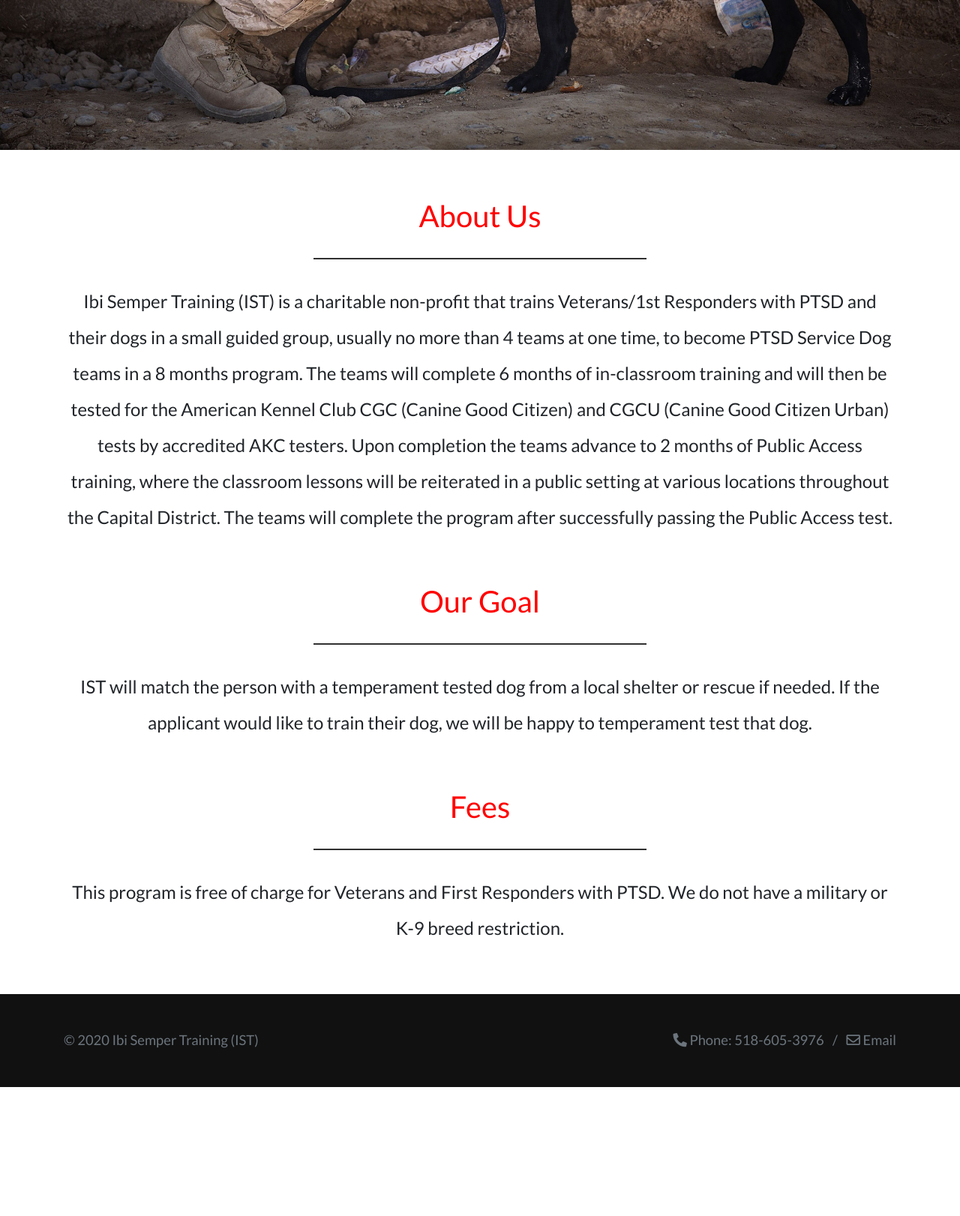
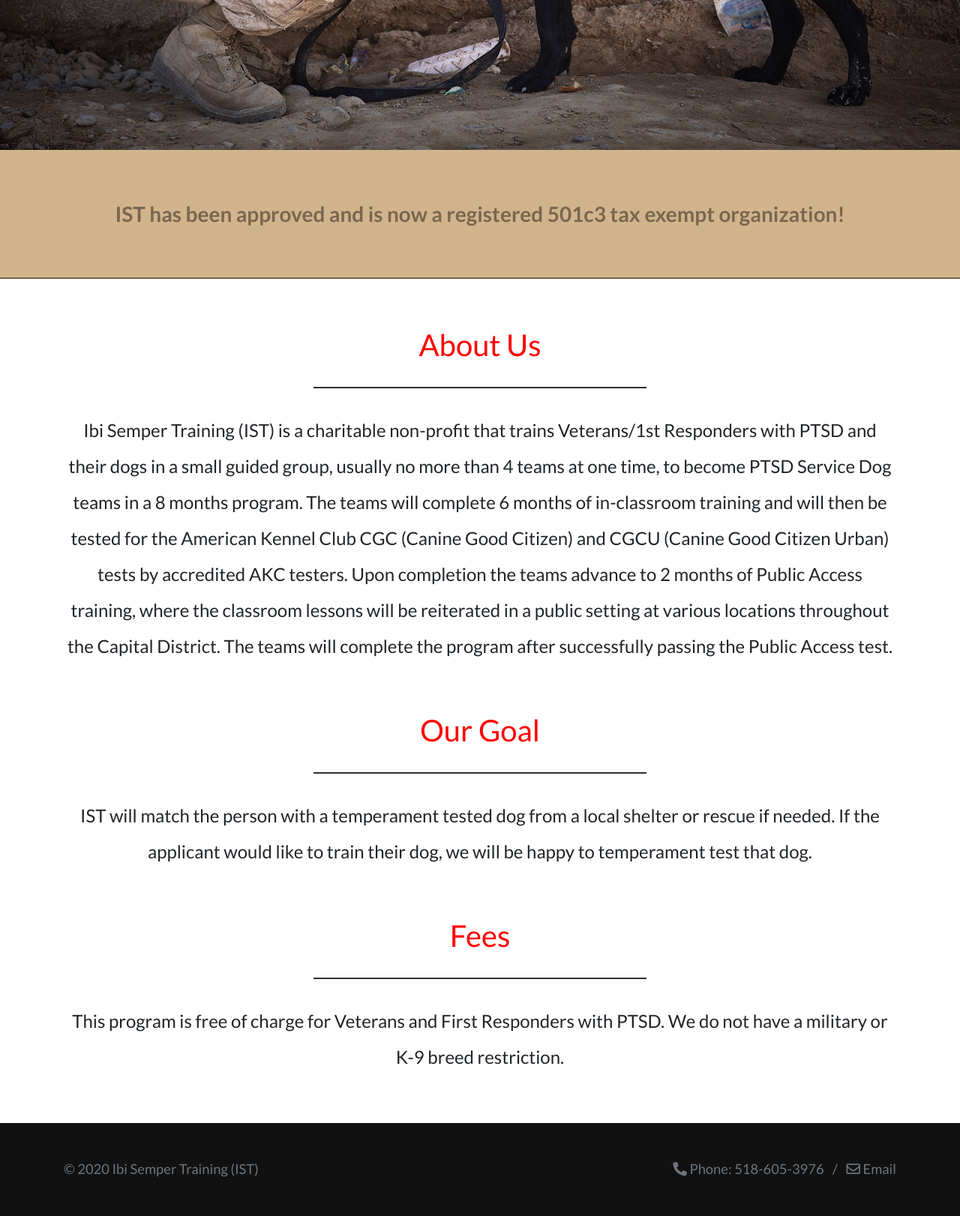
Before and after one commit to chrisdav6/ibiSemperTraining, a PHP site: page / in a window 1280 px wide. Shown: the part 600-2222 px from the top of the page at 75% size. Before the commit the page ends 2050 px from the top, so only its background shows below. Run offline with PHP 8.4, Linux system fonts and the light colour scheme; some libraries are stand-ins or nearby versions.

Commit message:
Added tax exempt notice to homepage

```diff
--- a/index.php
+++ b/index.php
@@ -38,6 +38,13 @@
       </div>
 
     </div>
+  </section>
+
+  <section id="tax">
+    <div class="container">
+      <p>IST has been approved and is now a registered 501c3 tax exempt organization!</p>
+    </div>
+
   </section>
 
   <div class="home-sections">
--- a/public/scss/partials/_all.scss
+++ b/public/scss/partials/_all.scss
@@ -1,26 +1,27 @@
-@import "base";
-@import "header";
-@import "footer";
+@import 'base';
+@import 'header';
+@import 'footer';
 
 //Index Page
-@import "index/hero";
-@import "index/content";
-@import "index/home-sections";
+@import 'index/hero';
+@import 'index/content';
+@import 'index/tax';
+@import 'index/home-sections';
 
 //News Page
-@import "news/news";
+@import 'news/news';
 
 //Staff Page
-@import "staff/staff";
+@import 'staff/staff';
 
 //Events Page
-@import "events/events";
+@import 'events/events';
 
 //Application Forms Page
-@import "applicationForms/applicationForms";
+@import 'applicationForms/applicationForms';
 
 //Photos Page
-@import "photos/photos";
+@import 'photos/photos';
 
 //Purchase Page
-@import "purchase/purchase";
+@import 'purchase/purchase';
--- a/public/scss/partials/index/_hero.scss
+++ b/public/scss/partials/index/_hero.scss
@@ -9,7 +9,6 @@
   display: flex;
   align-items: center;
   justify-content: center;
-  margin-bottom: 4em;
 
   .content {
     text-align: center;
@@ -50,7 +49,7 @@
 @media (max-width: 400px) {
   #hero {
     .content {
-      padding: .5em;
+      padding: 0.5em;
 
       h1 {
         font-size: 2rem;
--- /dev/null
+++ b/public/scss/partials/index/_tax.scss
@@ -0,0 +1,14 @@
+#tax {
+  margin-bottom: 4em;
+  text-align: center;
+  padding: 4em 0;
+  background: tan;
+  border-bottom: 2px solid rgb(121, 103, 79);
+
+  p {
+    font-size: 1.75rem;
+    margin-bottom: 0;
+    color: rgb(121, 103, 79);
+    font-weight: bold;
+  }
+}
```
Also changed, not shown: public/css/style.css.
